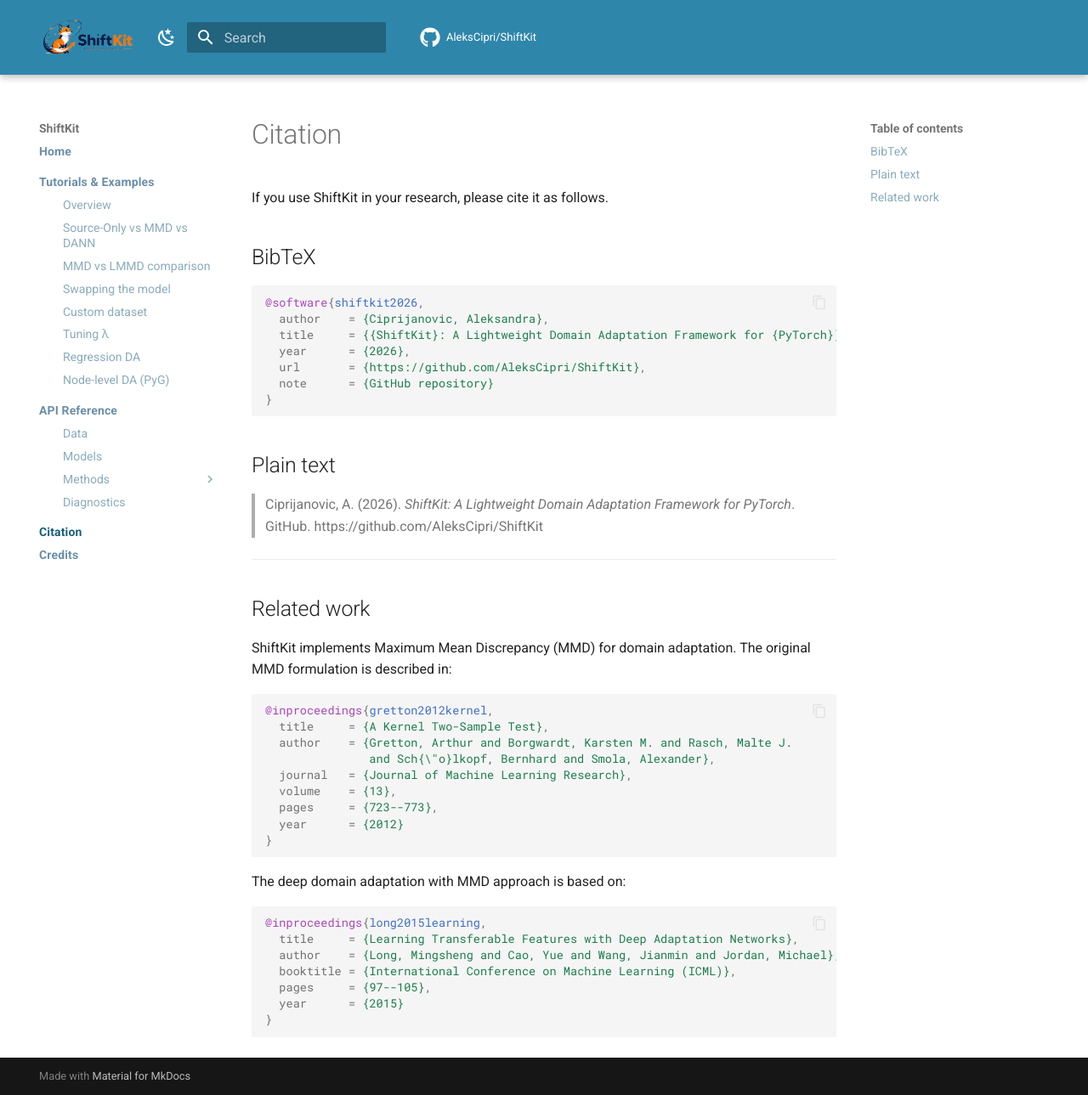
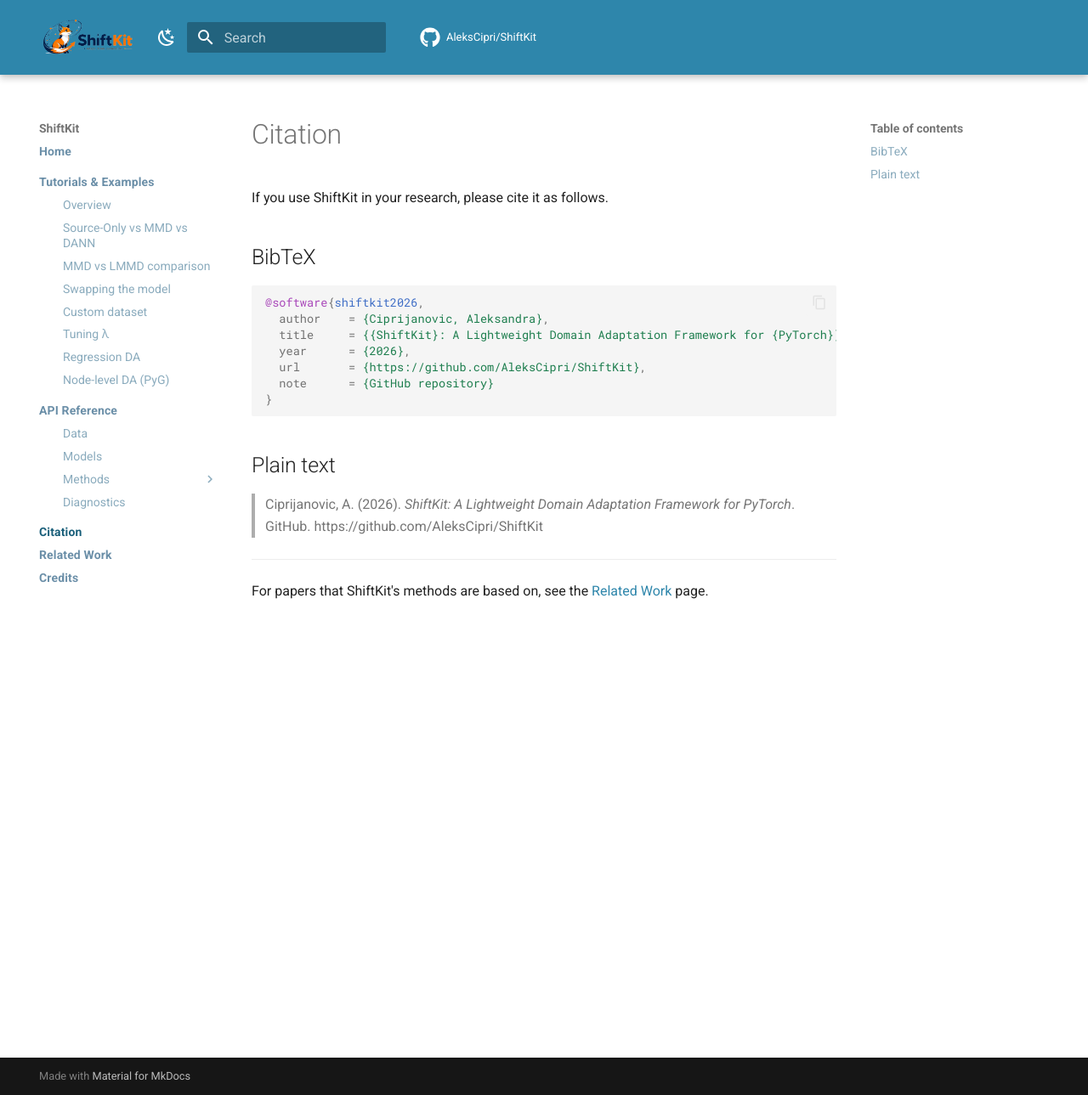
Before and after one commit to AleksCipri/ShiftKit, an MkDocs documentation site: the page built from docs/citation.md, in a window 1280 px wide and 1289 px high. Shown: the whole window at 85% size. Built offline with MkDocs 1.6.1 and Material for MkDocs 9.7.7, drawn with Linux system fonts in a browser that asks for light colours; comment, search, counter and statistics services are not loaded.

Commit message:
Move Related Work to its own page with plain-text citations and links
- New docs/related_work.md with plain-text + BibTeX for Gretton 2012 (MMD)
  and Long 2015 (DAN), each with a link to the official paper
- citation.md now links to the new page instead of embedding the BibTeX
- mkdocs.yml: add Related Work to nav between Citation and Credits

Co-Authored-By: Claude Sonnet 4.6 <noreply@anthropic.com>

````diff
--- a/docs/citation.md
+++ b/docs/citation.md
@@ -20,30 +20,4 @@ If you use ShiftKit in your research, please cite it as follows.
 
 ---
 
-## Related work
-
-ShiftKit implements Maximum Mean Discrepancy (MMD) for domain adaptation. The original MMD formulation is described in:
-
-```bibtex
-@inproceedings{gretton2012kernel,
-  title     = {A Kernel Two-Sample Test},
-  author    = {Gretton, Arthur and Borgwardt, Karsten M. and Rasch, Malte J.
-               and Sch{\"o}lkopf, Bernhard and Smola, Alexander},
-  journal   = {Journal of Machine Learning Research},
-  volume    = {13},
-  pages     = {723--773},
-  year      = {2012}
-}
-```
-
-The deep domain adaptation with MMD approach is based on:
-
-```bibtex
-@inproceedings{long2015learning,
-  title     = {Learning Transferable Features with Deep Adaptation Networks},
-  author    = {Long, Mingsheng and Cao, Yue and Wang, Jianmin and Jordan, Michael},
-  booktitle = {International Conference on Machine Learning (ICML)},
-  pages     = {97--105},
-  year      = {2015}
-}
-```
+For papers that ShiftKit's methods are based on, see the [Related Work](related_work.md) page.
--- a/mkdocs.yml
+++ b/mkdocs.yml
@@ -64,6 +64,7 @@ nav:
           - Custom Methods: methods/custom.md
       - Diagnostics: diagnostics.md
   - Citation: citation.md
+  - Related Work: related_work.md
   - Credits: credits.md
 
 markdown_extensions:
````
Also changed, not shown: docs/related_work.md (added, +42 -0 lines).
